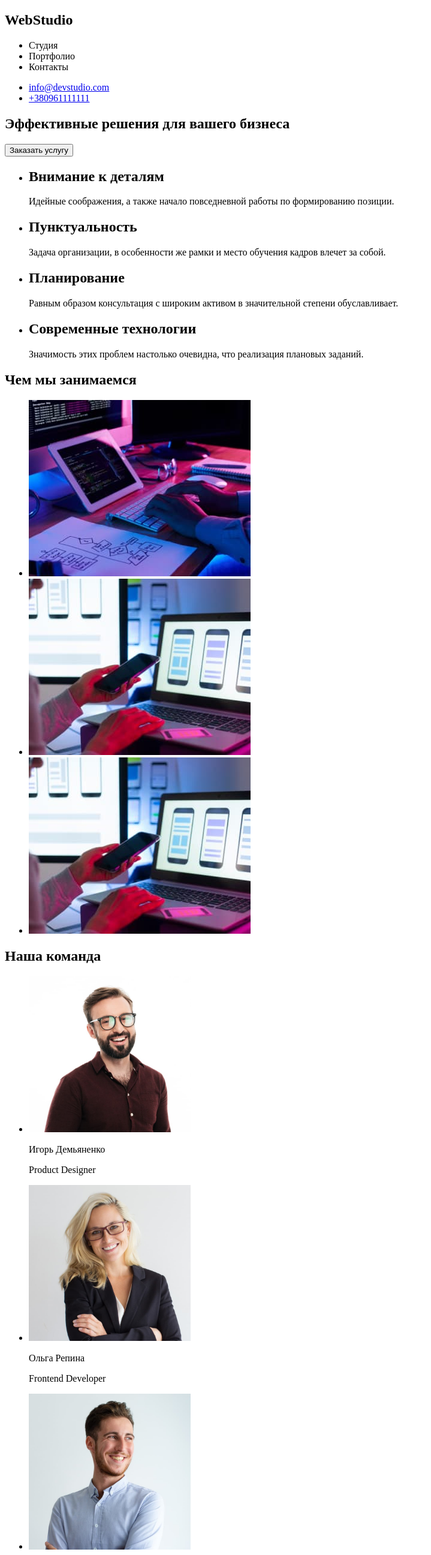
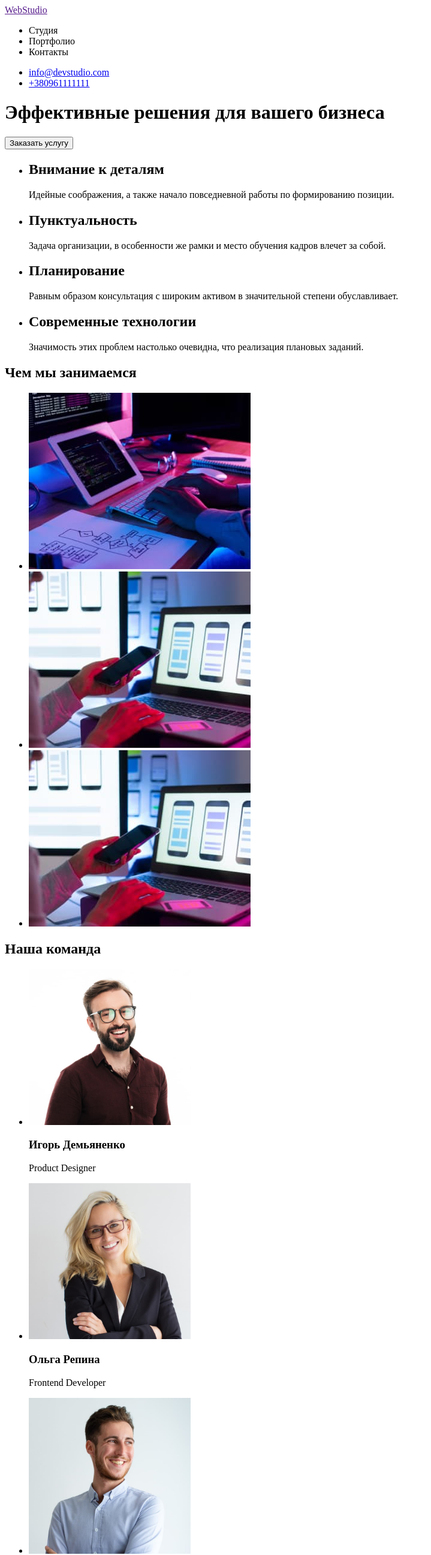
Before and after one commit to Katenver/goit-markup-hw-01, a plain HTML site: page index.html in a window 1280 px wide. Shown: the top 2593 px of the page at 60% size, without its empty margins (0-719 px from the left). Drawn offline with Linux system fonts and the light colour scheme.

Commit message:
Update index.html
Final commit

```diff
--- a/index.html
+++ b/index.html
@@ -8,9 +8,7 @@
   </head>
   <body>
     <header>
-      <section>
-        <h1 lang="en">WebStudio</h1>
-      </section>
+      <a href="">WebStudio</a>
       <!--Navigate-->
       <nav>
         <ul>
@@ -28,10 +26,12 @@
       </ul>
     </div>
     <main>
-      <h2>Эффективные решения для вашего бизнеса</h2>
+      <!--Эффективные решения и кнопка-->
+      <h1>Эффективные решения для вашего бизнеса</h1>
       <p>
         <button type="button">Заказать услугу</button>
       </p>
+      <!--Наши достоинства-->
       <section>
         <ul>
           <li>
@@ -64,6 +64,7 @@
           </li>
         </ul>
       </section>
+      <!--Сфера деятельности-->
       <section>
         <h2>Чем мы занимаемся</h2>
         <ul>
@@ -87,6 +88,7 @@
         </ul>
       </section>
       <section>
+        <!--Наша команда-->
         <h2>Наша команда</h2>
         <ul>
           <li>
@@ -95,12 +97,12 @@
               src="images/img_4.jpg"
               alt="Фото Игоря Демьяненко"
             />
-            <p>Игорь Демьяненко</p>
+            <h3>Игорь Демьяненко</h3>
             <p lang="en">Product Designer</p>
           </li>
           <li>
             <img width="270" src="images/img_5.jpg" alt="Фото Ольги Репиной" />
-            <p>Ольга Репина</p>
+            <h3>Ольга Репина</h3>
             <p lang="en">Frontend Developer</p>
           </li>
           <li>
@@ -109,7 +111,7 @@
               src="images/img_6.jpg"
               alt="Фото Николая Тарасова"
             />
-            <p>Николай Тарасов</p>
+            <h3>Николай Тарасов</h3>
             <p lang="en">Marketing</p>
           </li>
           <li>
@@ -118,14 +120,15 @@
               src="images/img_7.jpg"
               alt="Фото Михаила Ермакова"
             />
-            <p>Михаил Ермаков</p>
+            <h3>Михаил Ермаков</h3>
             <p lang="en">UI Designer</p>
           </li>
         </ul>
       </section>
     </main>
+    <!--Подвал-->
     <footer>
-      <h2 lang="en">WebStudio</h2>
+      <a href="">WebStudio</a>
       <address>
         г. Киев, пр-т Леси Украинки, 26<br />
         info@example.com <br />
```
